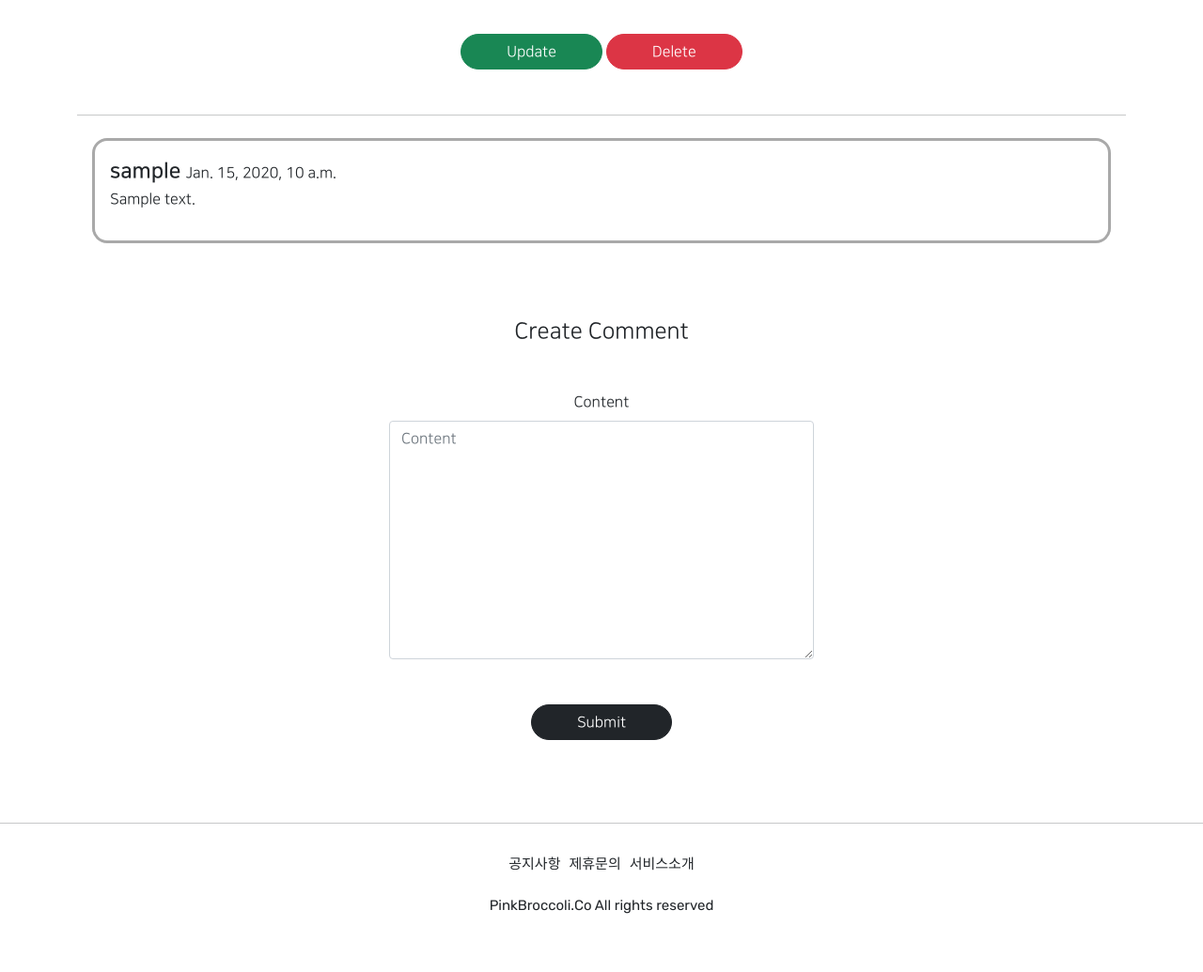
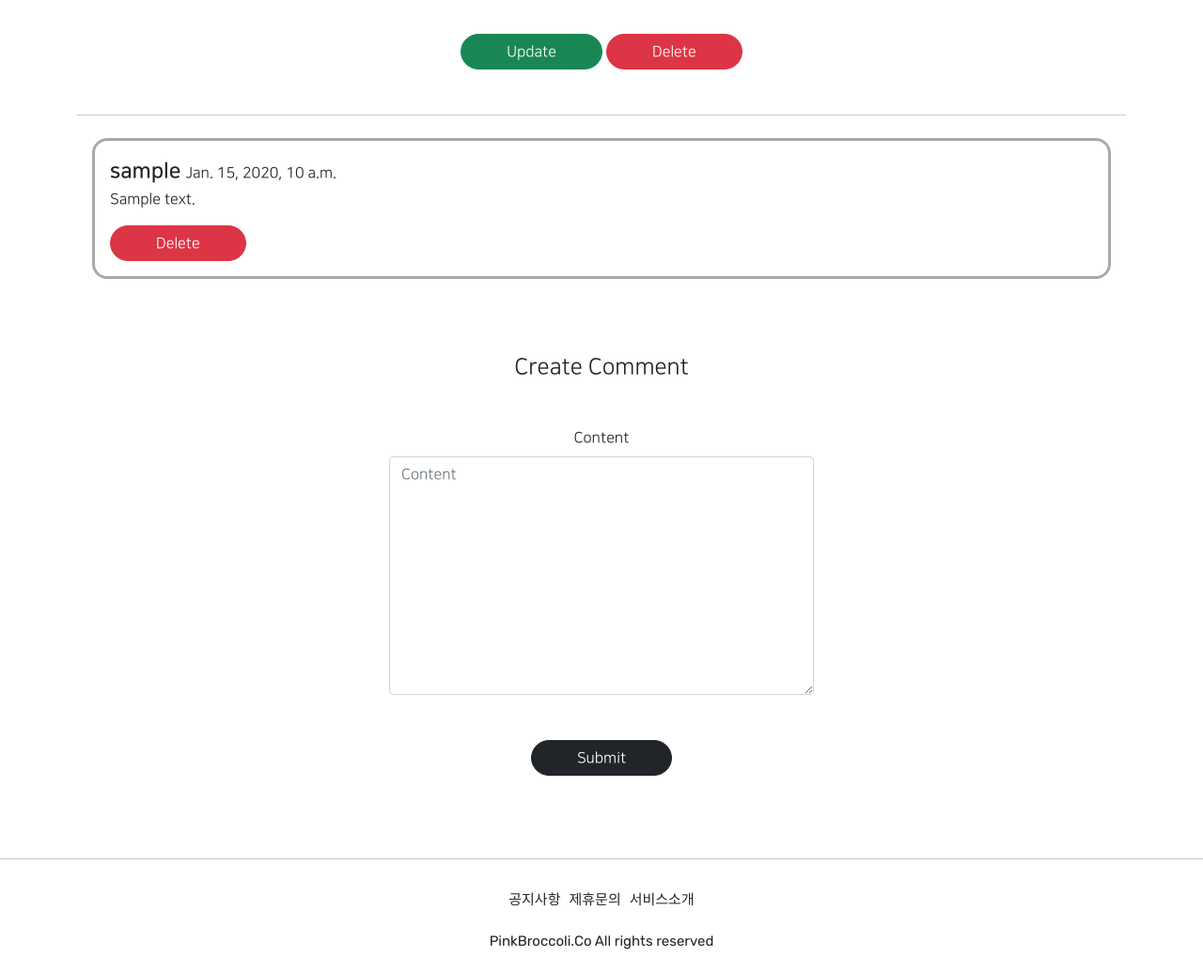
Before and after one commit to Minseong-COLI/practice, a Django app: page /articles/detail/1 in a window 1280 px wide. Shown: the part 1024-2059 px from the top of the page at 94% size. Before the commit the page ends 1997 px from the top, so only its background shows below. Run offline with Django 3.2, Linux system fonts and the light colour scheme; a user stored in the database is signed in; tables that the repository leaves empty hold one stand-in row (values such as "Sample post"); grey boxes marked "Sample" are stand-in pictures; parts of the project's set-up code (start-up, migrations or seed data) failed here and were passed over; some libraries are stand-ins or nearby versions; some web fonts are replaced.

Commit message:
2021.08.10 commit_3

```diff
--- a/articleapp/templates/articleapp/detail.html
+++ b/articleapp/templates/articleapp/detail.html
@@ -53,6 +53,14 @@
                             {{ comment.content }}
                         </p>
                     </div>
+                    {% if comment.writer == user %}
+                    <div>
+                        <a href="{% url 'commentapp:delete' pk=comment.pk %}"
+                           class="btn btn-danger rounded-pill px-5">
+                            Delete
+                        </a>
+                    </div>
+                    {% endif %}
                 </div>
 
             {% endfor %}
```
